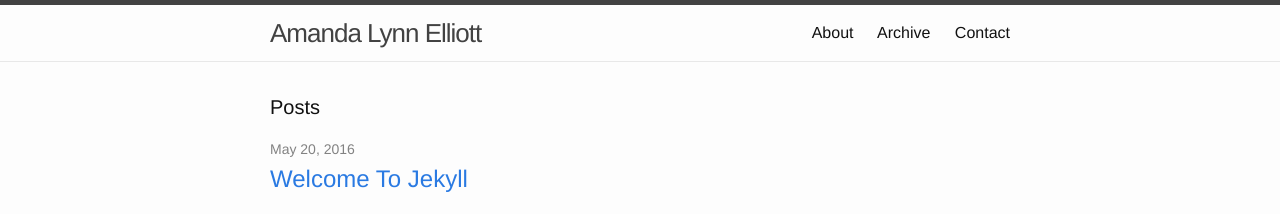
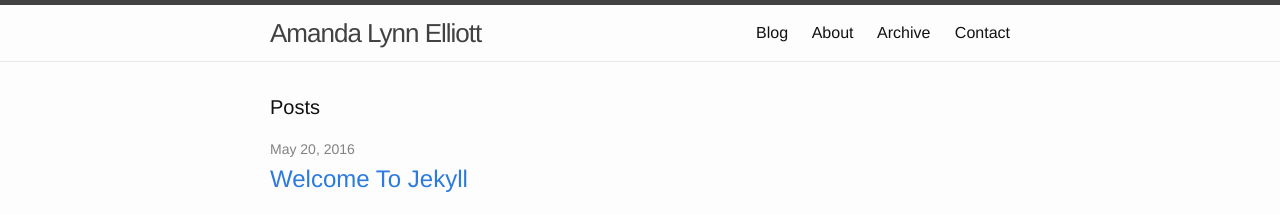
Before and after one commit to amandalynnelliott/amandalynnelliott.github.io-dev, a Jekyll site: the page built from index.md, in a window 1280 px wide. Shown: the top 214 px of the page. Built offline with Jekyll 4.4.1, drawn with Linux system fonts in a browser that asks for light colours.

Commit message:
Added blog button to nav

```diff
--- a/_includes/header.html
+++ b/_includes/header.html
@@ -14,6 +14,7 @@
       </span>
 
       <div class="trigger">
+        <a class="page-link" href="{{ "/" | relative_url}}">Blog</a>
         {% for my_page in site.pages %}
           {% if my_page.title %}
           <a class="page-link" href="{{ my_page.url | relative_url }}">{{ my_page.title | escape }}</a>
```
